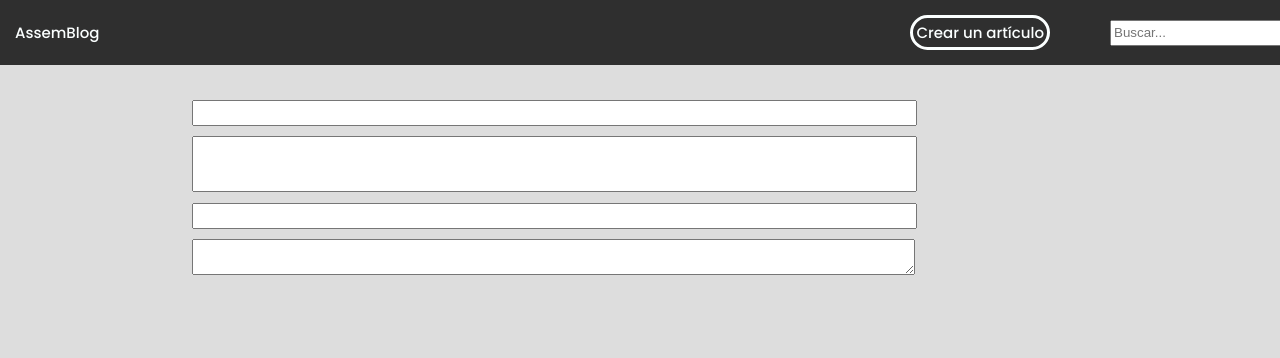
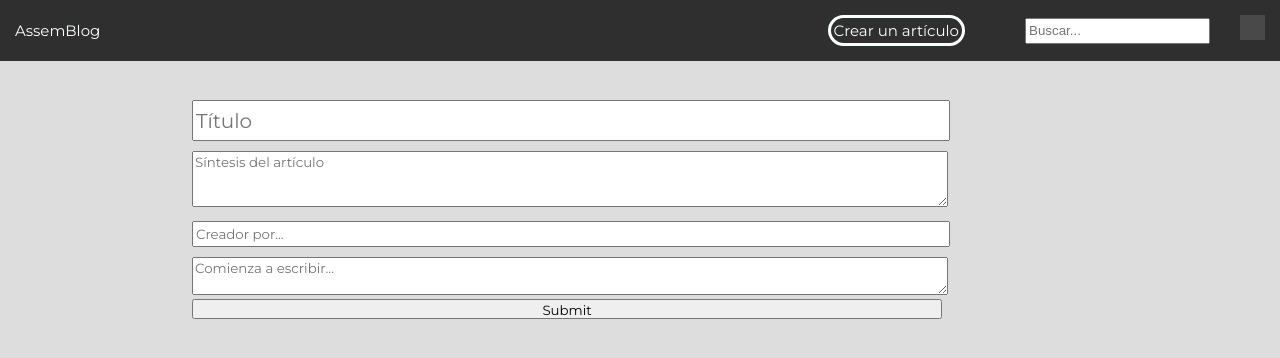
Before and after one commit to GROOTScorer/blog-tp, a React (Create React App) app: page /Crear in a window 1280 px wide. Shown: the top 358 px of the page. Built offline with nearby package versions, Linux system fonts and the light colour scheme; grey boxes are pictures that could not be loaded.

Commit message:
Cambios a algunas secciones del sitio

```diff
--- a/src/App.css
+++ b/src/App.css
@@ -1,11 +1,11 @@
-@import url('https://fonts.googleapis.com/css2?family=Poppins:wght@500&display=swap');
+@import url('https://fonts.googleapis.com/css2?family=Montserrat&display=swap');
 
 h3{
   color: black;
 }
 
 body{
-  font-family: 'Poppins', sans-serif;
+  font-family: 'Montserrat', sans-serif;
   background-color: #dddddd;
 }
 
@@ -32,16 +32,6 @@ footer{
   margin-top: 100px;
 }
 
-.github{
-  float: right;
-  opacity: 0.5;
-  transition: 1s;
-}
-
-.github:hover{
-  opacity: 1;
-}
-
 @keyframes opacity{
   0%{
     opacity: 0.6
--- a/src/App.js
+++ b/src/App.js
@@ -7,7 +7,6 @@ function App() {
       <div className='container'>
       <header className="Blog-header">
         <h3>AssemBlog</h3>
-        <a href="https://github.com/GROOTScorer/blog-tp"><img alt="" className='github' width="25px" height="25px" title="Repositorio" src="https://cdn-icons-png.flaticon.com/256/25/25231.png"></img></a>
       </header>
 
       <Prevista />
--- a/src/Crear.css
+++ b/src/Crear.css
@@ -1,14 +1,39 @@
+@import url('https://fonts.googleapis.com/css2?family=Montserrat&display=swap');
+
+.containerCrear{
+    width: 70%;
+    margin: 0 auto;
+    display: flex;
+    align-self: center;
+    justify-content: center;
+}
+
+.containerCrear form > * {
+    width: 100%;
+    max-width: 750px;
+    justify-content: center;
+    font-family: 'Montserrat', sans-serif;
+}
+
+.area{
+    min-width: 750px;
+}
+
 .titulo{
     margin-top: 100px;
     width: 80%;
     align-self: auto;
     margin-bottom: 10px;
+    height: 35px;
+    font-size: 20px;
 }
 
 .sintesis{
     width: 80%;
     height: 50px;
     margin-bottom: 10px;
+    max-height: 50px;
+    min-width: 750px;
 }
 
 .autor{
--- a/src/Crear.js
+++ b/src/Crear.js
@@ -1,13 +1,20 @@
 import './Crear.css';
+
+function handleClick(event){
+    event.preventDefault();
+}
 
 function Crear()
 {
     return(
-        <div className="container">
-            <input className='titulo' type="titulo"></input>
-            <input className='sintesis' type="sintesis"></input>
-            <input className='autor' type='autor'></input>
-            <textarea className='area'></textarea>
+        <div className="containerCrear">
+            <form>
+            <input className='titulo' type="titulo" placeholder='Título'></input>
+            <textarea className='sintesis' type="sintesis" placeholder='Síntesis del artículo'></textarea>
+            <input className='autor' type='autor' placeholder='Creador por...'></input>
+            <textarea className='area' placeholder='Comienza a escribir...'></textarea>
+            <input type='submit' onClick={handleClick}></input>
+            </form>
         </div>
     )
 }
--- a/src/Navegador.css
+++ b/src/Navegador.css
@@ -1,4 +1,4 @@
-@import url('https://fonts.googleapis.com/css2?family=Poppins:wght@500&display=swap');
+@import url('https://fonts.googleapis.com/css2?family=Montserrat&display=swap');
 
 .Nav{
     background-color: rgba(28,28,28,0.9);
@@ -8,8 +8,21 @@
     left: 0;
     width: 100%;
     z-index: 1000;
-    font-family: 'Poppins', sans-serif;
+    font-family: 'Montserrat', sans-serif;
 }
+
+.github{
+    float: right;
+    opacity: 0.5;
+    transition: 1s;
+    filter: invert(100%);
+    -webkit-filter: invert(100%);
+    margin: 0px 30px 0px 30px;
+  }
+
+  .github:hover{
+    opacity: 1;
+  }
 
 input{
     height: 20px;
--- a/src/Navegador.js
+++ b/src/Navegador.js
@@ -11,6 +11,7 @@ function Navegador()
                 <Link to='/Crear'><li className="crear">Crear un artículo</li></Link>
 
                 <input placeholder="Buscar..."></input>
+                <a href="https://github.com/GROOTScorer/blog-tp"><img alt="" className='github' width="25px" height="25px" title="Repositorio" src="https://cdn-icons-png.flaticon.com/256/25/25231.png"></img></a>
              </ul>
             </nav>
         </div>
```
